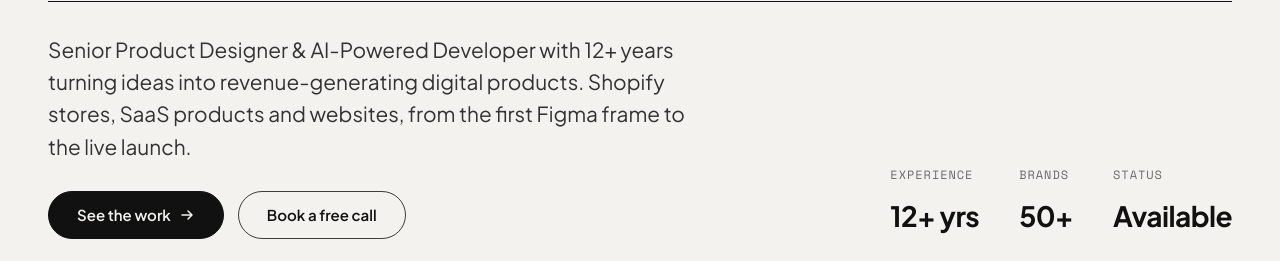
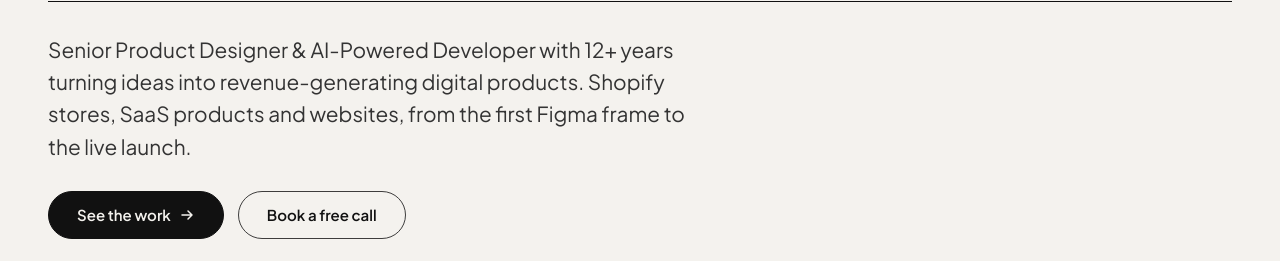
Before and after one commit to shorya95/shoryarastogi.com, a plain HTML site: page index.html in a window 1280 px wide. Shown: the part 539-800 px from the top of the page. Drawn offline with nearby package versions, Linux system fonts and the light colour scheme.

Commit message:
Remove the numbers from the hero intro row
Co-Authored-By: Claude Opus 5.5 <noreply@anthropic.com>
Claude-Session: https://claude.ai/code/session_01E6KKiUa6g8jC8vHof8TEaG

```diff
--- a/index.html
+++ b/index.html
@@ -24,7 +24,7 @@
   <link rel="preconnect" href="https://fonts.gstatic.com" crossorigin>
   <link href="https://fonts.googleapis.com/css2?family=Plus+Jakarta+Sans:ital,wght@0,300;0,400;0,500;0,600;0,700;0,800;1,400;1,600&family=Inter:wght@300;400;500;600;700&family=Space+Mono:ital,wght@0,400;0,700;1,400&display=swap" rel="stylesheet">
 
-  <link rel="stylesheet" href="styles.css?v=20261123e" />
+  <link rel="stylesheet" href="styles.css?v=20261123f" />
   <!-- Favicon -->
   <link rel="icon" type="image/svg+xml" href="favicon.svg" />
   <!-- Font Awesome -->
@@ -84,11 +84,6 @@
             <a href="#contact" class="btn-secondary" id="consultation-btn">Book a free call</a>
           </div>
         </div>
-        <dl class="hero-stats">
-          <div><dt>Experience</dt><dd>12+ yrs</dd></div>
-          <div><dt>Brands</dt><dd>50+</dd></div>
-          <div><dt>Status</dt><dd>Available</dd></div>
-        </dl>
       </div>
 
       <figure class="hero-photo">
@@ -493,6 +488,6 @@
     </div>
   </div>
 
-  <script src="main.js?v=20261123e"></script>
+  <script src="main.js?v=20261123f"></script>
 </body>
 </html>
--- a/styles.css
+++ b/styles.css
@@ -363,27 +363,6 @@ img { max-width: 100%; display: block; }
   flex-wrap: wrap;
   gap: 14px;
 }
-.hero-stats {
-  margin: 0;
-  display: grid;
-  grid-template-columns: repeat(3, auto);
-  gap: 40px;
-}
-.hero-stats dt {
-  font-family: 'Space Mono', monospace;
-  font-size: 0.75rem;
-  letter-spacing: 0.08em;
-  text-transform: uppercase;
-  color: var(--text-muted);
-  margin-bottom: 8px;
-}
-.hero-stats dd {
-  margin: 0;
-  font-size: 1.75rem;
-  font-weight: 700;
-  letter-spacing: -0.02em;
-}
-
 .hero-photo {
   margin: 56px 0 0;
   height: clamp(280px, 38vw, 560px);
@@ -435,8 +414,6 @@ img { max-width: 100%; display: block; }
   #hero { padding: 112px 0 64px; }
   .hero-intro { margin-top: 32px; padding-top: 24px; }
   .hero-description { font-size: 1.1rem; }
-  .hero-stats { gap: 24px; }
-  .hero-stats dd { font-size: 1.35rem; }
   .hero-photo { margin-top: 40px; }
   .hero-services { grid-template-columns: 1fr; gap: 32px; margin-top: 48px; }
   .hero-service h3 { font-size: 1.75rem; }
```
Also changed, not shown: experience.html (+2 -2 lines).
